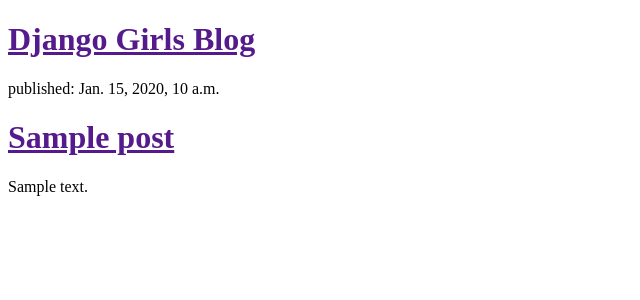
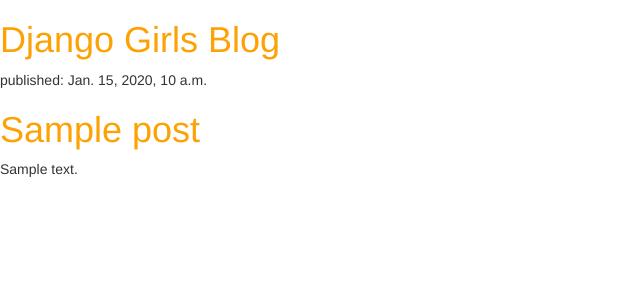
Before and after one commit to teresa2/my-first-blog, a Django app: template blog/templates/blog/post_list.html in a window 1280 px wide. Shown: the top 300 px of the page, without its empty margins (0-640 px from the left). Run offline with Django 3.2, Linux system fonts and the light colour scheme; the template is opened without the code that fills it: values that come from a table or form of the project are taken from there, others are empty; tables that the repository leaves empty hold one stand-in row (values such as "Sample post"); some libraries are stand-ins or nearby versions.

Commit message:
added some css.

```diff
--- /dev/null
+++ b/blog/static/css/blog.css
@@ -0,0 +1,3 @@
+h1 a {
+    color: #FCA205;
+}
--- a/blog/templates/blog/post_list.html
+++ b/blog/templates/blog/post_list.html
@@ -1,11 +1,15 @@
+{% load staticfiles %}
 <!DOCTYPE html>
 <html>
     <head>
         <title>Django Girls blog</title>
+        <link rel="stylesheet" href="//maxcdn.bootstrapcdn.com/bootstrap/3.2.0/css/bootstrap.min.css">
+        <link rel="stylesheet" href="//maxcdn.bootstrapcdn.com/bootstrap/3.2.0/css/bootstrap-theme.min.css">
+        <link rel="stylesheet" href="{% static 'css/blog.css' %}">
     </head>
     <body>
         <div>
-            <h1><a href="">Django Girls Blog</a></h1>
+            <h1><a href="/">Django Girls Blog</a></h1>
         </div>
 
         {% for post in posts %}
```
Also changed, not shown: 1 other file.
